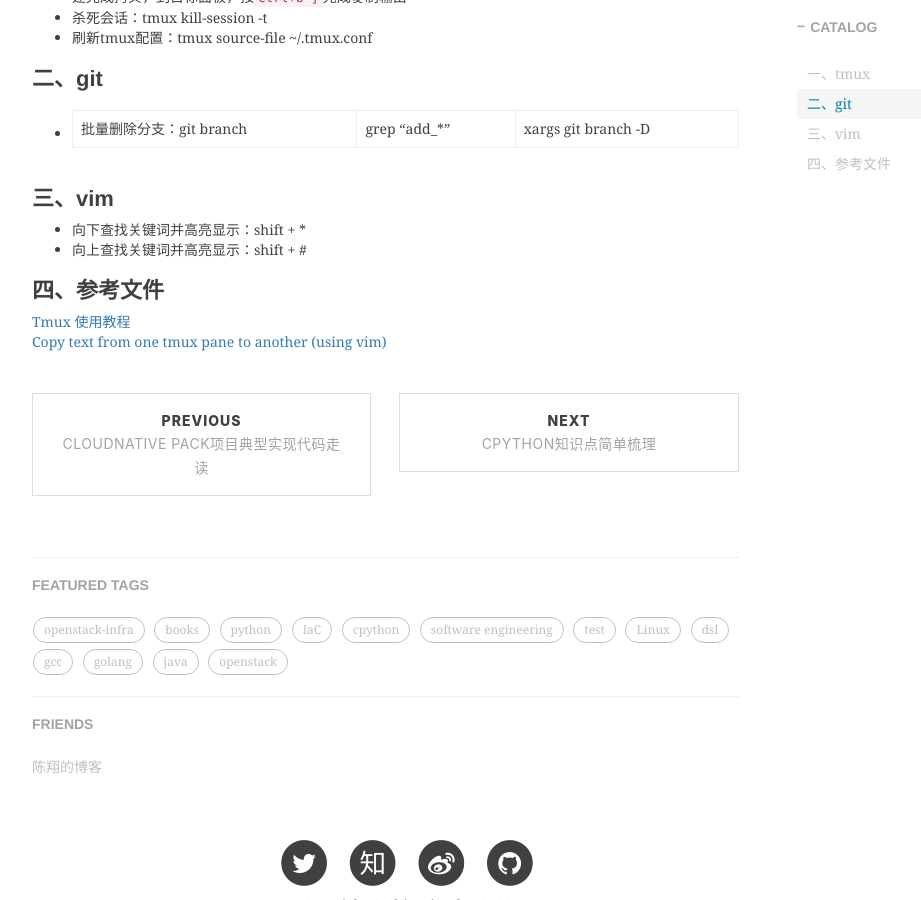
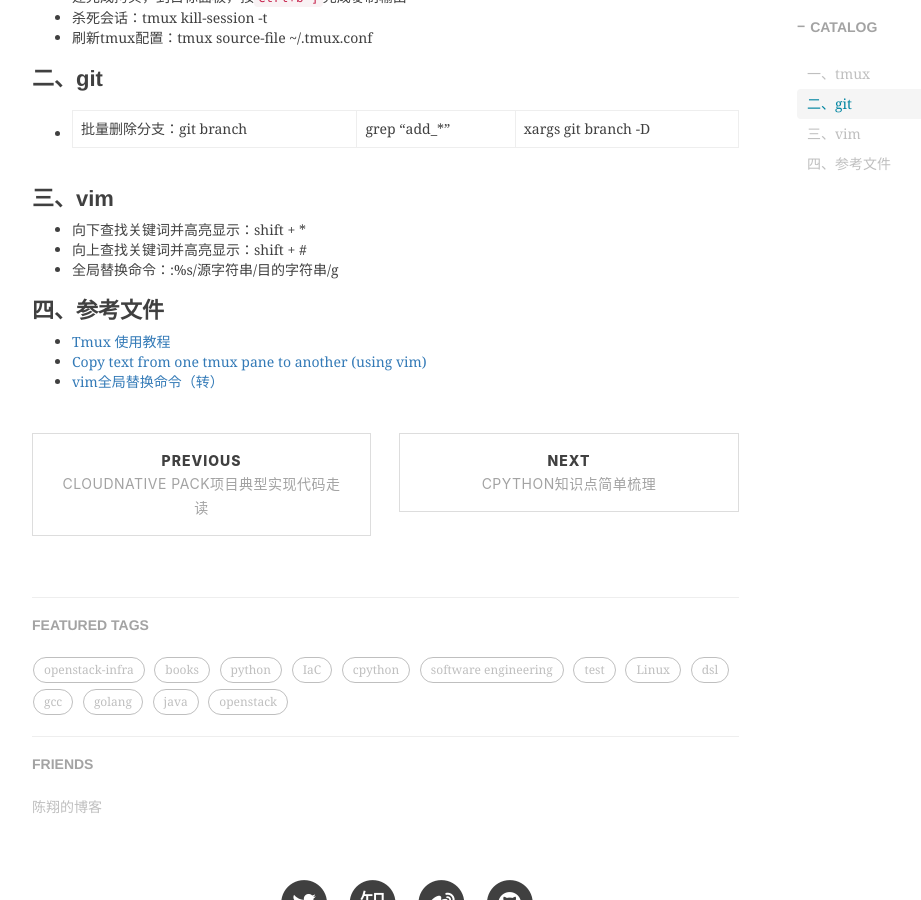
Before and after one commit to shihai1991/shihai1991.github.io, a Jekyll site: the page built from _posts/2022-11-22-linux終端基础命令.md, in a window 1280 px wide and 900 px high, scrolled down 641 px. Shown: the whole window, without its empty margins (233-1154 px from the left). Built offline with Jekyll 4.4.1, drawn with Linux system fonts in a browser that asks for light colours; nearby versions of some CDN libraries; comment, search, counter and statistics services are not loaded.

Commit message:
Update 2022-11-22-linux終端基础命令.md

```diff
--- a/_posts/2022-11-22-linux終端基础命令.md
+++ b/_posts/2022-11-22-linux終端基础命令.md
@@ -24,7 +24,9 @@ time: '2022.11.22 19:27:00'
 # 三、vim
 - 向下查找关键词并高亮显示：shift + *
 - 向上查找关键词并高亮显示：shift + #
+- 全局替换命令：:%s/源字符串/目的字符串/g
 
 # 四、参考文件
-[Tmux 使用教程](http://www.ruanyifeng.com/blog/2019/10/tmux.html)
-[Copy text from one tmux pane to another (using vim)](https://unix.stackexchange.com/questions/58763/copy-text-from-one-tmux-pane-to-another-using-vim)
+- [Tmux 使用教程](http://www.ruanyifeng.com/blog/2019/10/tmux.html)
+- [Copy text from one tmux pane to another (using vim)](https://unix.stackexchange.com/questions/58763/copy-text-from-one-tmux-pane-to-another-using-vim)
+- [vim全局替换命令（转）](https://www.jianshu.com/p/2af83c65a638)
```
